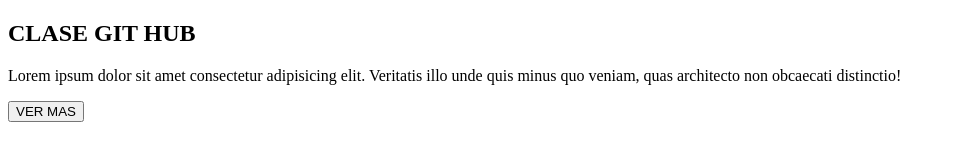
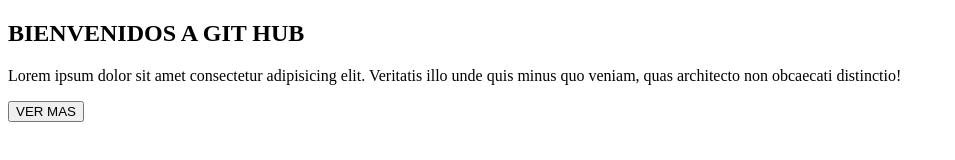
Before and after one commit to MatiOtamendi/ClaseGItHubOta, a plain HTML site: page index.html in a window 1280 px wide. Shown: the whole page, without its empty margins (0-955 px from the left). Drawn offline with Linux system fonts and the light colour scheme.

Commit message:
cambie un titulo

```diff
--- a/index.html
+++ b/index.html
@@ -10,7 +10,7 @@
 <body>
     <main>
         <section>
-            <h1>CLASE GIT HUB</h1>
+            <h1>BIENVENIDOS A GIT HUB</h1>
             <p>Lorem ipsum dolor sit amet consectetur adipisicing elit. Veritatis illo unde quis minus quo veniam, quas architecto non obcaecati distinctio!</p>
         <button>VER MAS</button>
         </section>
```
